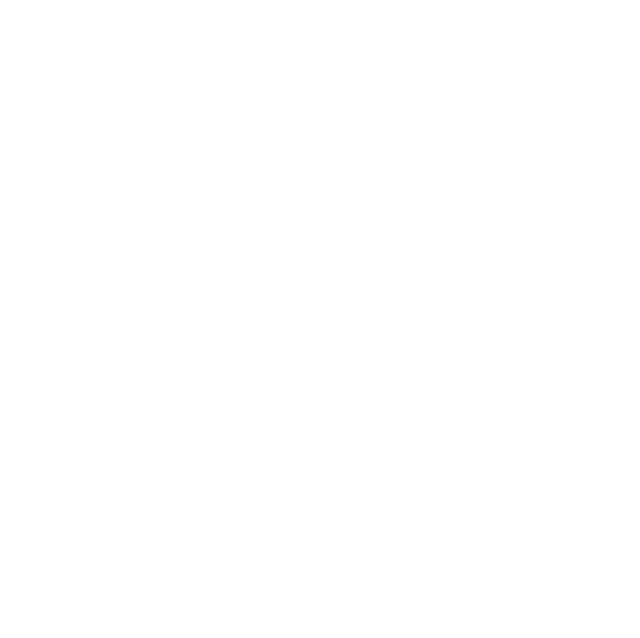
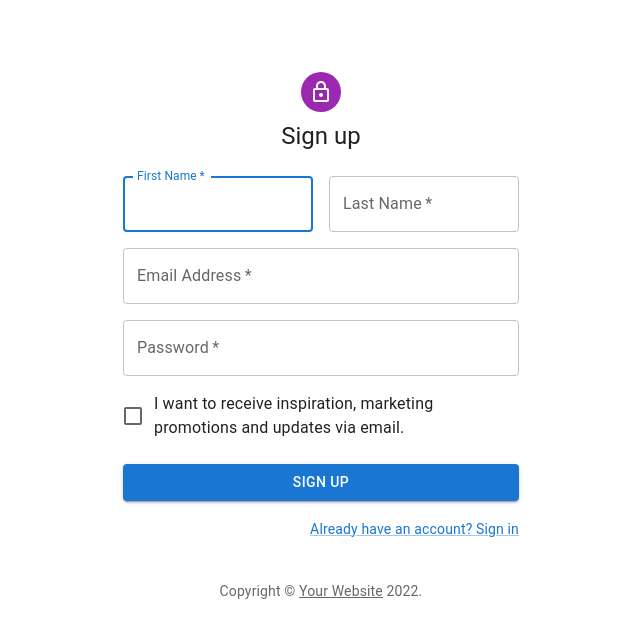
Before and after one commit to mustafa-bilen/react-blog-app, a React (Create React App) app: page /register in a window 1280 px wide. Shown: the top 638 px of the page, without its empty margins (319-959 px from the left). Built offline with nearby package versions, Linux system fonts and the light colour scheme.

Commit message:
templetes

```diff
--- a/package.json
+++ b/package.json
@@ -5,12 +5,15 @@
   "dependencies": {
     "@emotion/react": "^11.10.5",
     "@emotion/styled": "^11.10.5",
+    "@mui/icons-material": "^5.10.14",
     "@mui/material": "^5.10.14",
     "@testing-library/jest-dom": "^5.14.1",
     "@testing-library/react": "^13.0.0",
     "@testing-library/user-event": "^13.2.1",
+    "firebase": "^9.14.0",
     "react": "^18.2.0",
     "react-dom": "^18.2.0",
+    "react-router-dom": "6",
     "react-scripts": "5.0.1",
     "web-vitals": "^2.1.0"
   },
--- a/src/App.js
+++ b/src/App.js
@@ -1,5 +1,11 @@
+import AppRouter from "./app-router/AppRouter";
+
 function App() {
-  return <div className="App"></div>;
+  return (
+    <div>
+      <AppRouter />
+    </div>
+  );
 }
 
 export default App;
--- a/src/app-router/AppRouter.jsx
+++ b/src/app-router/AppRouter.jsx
@@ -0,0 +1,19 @@
+import Dashboard from "../pages/Dashboard";
+import Login from "../pages/Login";
+import Register from "../pages/Register";
+
+import { BrowserRouter, Routes, Route } from "react-router-dom";
+
+const AppRouter = () => {
+  return (
+    <BrowserRouter>
+      <Routes>
+        <Route path="/" element={<Dashboard />} />
+        <Route path="/login" element={<Login />} />
+        <Route path="/register" element={<Register />} />
+      </Routes>
+    </BrowserRouter>
+  );
+};
+
+export default AppRouter;
--- a/src/pages/About.jsx
+++ b/src/pages/About.jsx
@@ -0,0 +1,7 @@
+import React from "react";
+
+const About = () => {
+  return <div>About</div>;
+};
+
+export default About;
--- a/src/pages/Dashboard.jsx
+++ b/src/pages/Dashboard.jsx
@@ -0,0 +1,7 @@
+import React from "react";
+
+const Dashboard = () => {
+  return <div>Dashboard</div>;
+};
+
+export default Dashboard;
--- a/src/pages/Details.jsx
+++ b/src/pages/Details.jsx
@@ -0,0 +1,7 @@
+import React from "react";
+
+const Details = () => {
+  return <div>Details</div>;
+};
+
+export default Details;
--- a/src/pages/Login.jsx
+++ b/src/pages/Login.jsx
@@ -0,0 +1,139 @@
+import * as React from "react";
+import Avatar from "@mui/material/Avatar";
+import Button from "@mui/material/Button";
+import CssBaseline from "@mui/material/CssBaseline";
+import TextField from "@mui/material/TextField";
+import FormControlLabel from "@mui/material/FormControlLabel";
+import Checkbox from "@mui/material/Checkbox";
+import Link from "@mui/material/Link";
+import Paper from "@mui/material/Paper";
+import Box from "@mui/material/Box";
+import Grid from "@mui/material/Grid";
+import LockOutlinedIcon from "@mui/icons-material/LockOutlined";
+import Typography from "@mui/material/Typography";
+import { createTheme, ThemeProvider } from "@mui/material/styles";
+
+function Copyright(props) {
+  return (
+    <Typography
+      variant="body2"
+      color="text.secondary"
+      align="center"
+      {...props}
+    >
+      {"Copyright © "}
+      <Link color="inherit" href="https://mui.com/">
+        Your Website
+      </Link>{" "}
+      {new Date().getFullYear()}
+      {"."}
+    </Typography>
+  );
+}
+
+const theme = createTheme();
+
+export default function SignInSide() {
+  const handleSubmit = (event) => {
+    event.preventDefault();
+    const data = new FormData(event.currentTarget);
+    console.log({
+      email: data.get("email"),
+      password: data.get("password"),
+    });
+  };
+
+  return (
+    <ThemeProvider theme={theme}>
+      <Grid container component="main" sx={{ height: "100vh" }}>
+        <CssBaseline />
+        <Grid
+          item
+          xs={false}
+          sm={4}
+          md={7}
+          sx={{
+            backgroundImage: "url(https://source.unsplash.com/random)",
+            backgroundRepeat: "no-repeat",
+            backgroundColor: (t) =>
+              t.palette.mode === "light"
+                ? t.palette.grey[50]
+                : t.palette.grey[900],
+            backgroundSize: "cover",
+            backgroundPosition: "center",
+          }}
+        />
+        <Grid item xs={12} sm={8} md={5} component={Paper} elevation={6} square>
+          <Box
+            sx={{
+              my: 8,
+              mx: 4,
+              display: "flex",
+              flexDirection: "column",
+              alignItems: "center",
+            }}
+          >
+            <Avatar sx={{ m: 1, bgcolor: "secondary.main" }}>
+              <LockOutlinedIcon />
+            </Avatar>
+            <Typography component="h1" variant="h5">
+              Sign in
+            </Typography>
+            <Box
+              component="form"
+              noValidate
+              onSubmit={handleSubmit}
+              sx={{ mt: 1 }}
+            >
+              <TextField
+                margin="normal"
+                required
+                fullWidth
+                id="email"
+                label="Email Address"
+                name="email"
+                autoComplete="email"
+                autoFocus
+              />
+              <TextField
+                margin="normal"
+                required
+                fullWidth
+                name="password"
+                label="Password"
+                type="password"
+                id="password"
+                autoComplete="current-password"
+              />
+              <FormControlLabel
+                control={<Checkbox value="remember" color="primary" />}
+                label="Remember me"
+              />
+              <Button
+                type="submit"
+                fullWidth
+                variant="contained"
+                sx={{ mt: 3, mb: 2 }}
+              >
+                Sign In
+              </Button>
+              <Grid container>
+                <Grid item xs>
+                  <Link href="#" variant="body2">
+                    Forgot password?
+                  </Link>
+                </Grid>
+                <Grid item>
+                  <Link href="#" variant="body2">
+                    {"Don't have an account? Sign Up"}
+                  </Link>
+                </Grid>
+              </Grid>
+              <Copyright sx={{ mt: 5 }} />
+            </Box>
+          </Box>
+        </Grid>
+      </Grid>
+    </ThemeProvider>
+  );
+}
--- a/src/pages/NewBlog.jsx
+++ b/src/pages/NewBlog.jsx
@@ -0,0 +1,7 @@
+import React from "react";
+
+const NewBlog = () => {
+  return <div>NewBlog</div>;
+};
+
+export default NewBlog;
--- a/src/pages/Profile.jsx
+++ b/src/pages/Profile.jsx
@@ -0,0 +1,7 @@
+import React from "react";
+
+const Profile = () => {
+  return <div>Profile</div>;
+};
+
+export default Profile;
--- a/src/pages/Register.jsx
+++ b/src/pages/Register.jsx
@@ -0,0 +1,143 @@
+import * as React from "react";
+import Avatar from "@mui/material/Avatar";
+import Button from "@mui/material/Button";
+import CssBaseline from "@mui/material/CssBaseline";
+import TextField from "@mui/material/TextField";
+import FormControlLabel from "@mui/material/FormControlLabel";
+import Checkbox from "@mui/material/Checkbox";
+import Link from "@mui/material/Link";
+import Grid from "@mui/material/Grid";
+import Box from "@mui/material/Box";
+import LockOutlinedIcon from "@mui/icons-material/LockOutlined";
+import Typography from "@mui/material/Typography";
+import Container from "@mui/material/Container";
+import { createTheme, ThemeProvider } from "@mui/material/styles";
+
+function Copyright(props) {
+  return (
+    <Typography
+      variant="body2"
+      color="text.secondary"
+      align="center"
+      {...props}
+    >
+      {"Copyright © "}
+      <Link color="inherit" href="https://mui.com/">
+        Your Website
+      </Link>{" "}
+      {new Date().getFullYear()}
+      {"."}
+    </Typography>
+  );
+}
+
+const theme = createTheme();
+
+export default function SignUp() {
+  const handleSubmit = (event) => {
+    event.preventDefault();
+    const data = new FormData(event.currentTarget);
+    console.log({
+      email: data.get("email"),
+      password: data.get("password"),
+    });
+  };
+
+  return (
+    <ThemeProvider theme={theme}>
+      <Container component="main" maxWidth="xs">
+        <CssBaseline />
+        <Box
+          sx={{
+            marginTop: 8,
+            display: "flex",
+            flexDirection: "column",
+            alignItems: "center",
+          }}
+        >
+          <Avatar sx={{ m: 1, bgcolor: "secondary.main" }}>
+            <LockOutlinedIcon />
+          </Avatar>
+          <Typography component="h1" variant="h5">
+            Sign up
+          </Typography>
+          <Box
+            component="form"
+            noValidate
+            onSubmit={handleSubmit}
+            sx={{ mt: 3 }}
+          >
+            <Grid container spacing={2}>
+              <Grid item xs={12} sm={6}>
+                <TextField
+                  autoComplete="given-name"
+                  name="firstName"
+                  required
+                  fullWidth
+                  id="firstName"
+                  label="First Name"
+                  autoFocus
+                />
+              </Grid>
+              <Grid item xs={12} sm={6}>
+                <TextField
+                  required
+                  fullWidth
+                  id="lastName"
+                  label="Last Name"
+                  name="lastName"
+                  autoComplete="family-name"
+                />
+              </Grid>
+              <Grid item xs={12}>
+                <TextField
+                  required
+                  fullWidth
+                  id="email"
+                  label="Email Address"
+                  name="email"
+                  autoComplete="email"
+                />
+              </Grid>
+              <Grid item xs={12}>
+                <TextField
+                  required
+                  fullWidth
+                  name="password"
+                  label="Password"
+                  type="password"
+                  id="password"
+                  autoComplete="new-password"
+                />
+              </Grid>
+              <Grid item xs={12}>
+                <FormControlLabel
+                  control={
+                    <Checkbox value="allowExtraEmails" color="primary" />
+                  }
+                  label="I want to receive inspiration, marketing promotions and updates via email."
+                />
+              </Grid>
+            </Grid>
+            <Button
+              type="submit"
+              fullWidth
+              variant="contained"
+              sx={{ mt: 3, mb: 2 }}
+            >
+              Sign Up
+            </Button>
+            <Grid container justifyContent="flex-end">
+              <Grid item>
+                <Link href="#" variant="body2">
+                  Already have an account? Sign in
+                </Link>
+              </Grid>
+            </Grid>
+          </Box>
+        </Box>
+        <Copyright sx={{ mt: 5 }} />
+      </Container>
+    </ThemeProvider>
+  );
+}
--- a/src/pages/UpdateBlog.jsx
+++ b/src/pages/UpdateBlog.jsx
@@ -0,0 +1,7 @@
+import React from "react";
+
+const UpdateBlog = () => {
+  return <div>UpdateBlog</div>;
+};
+
+export default UpdateBlog;
```
Also changed, not shown: 1 other file (tests, documents, lock files or other folders).
